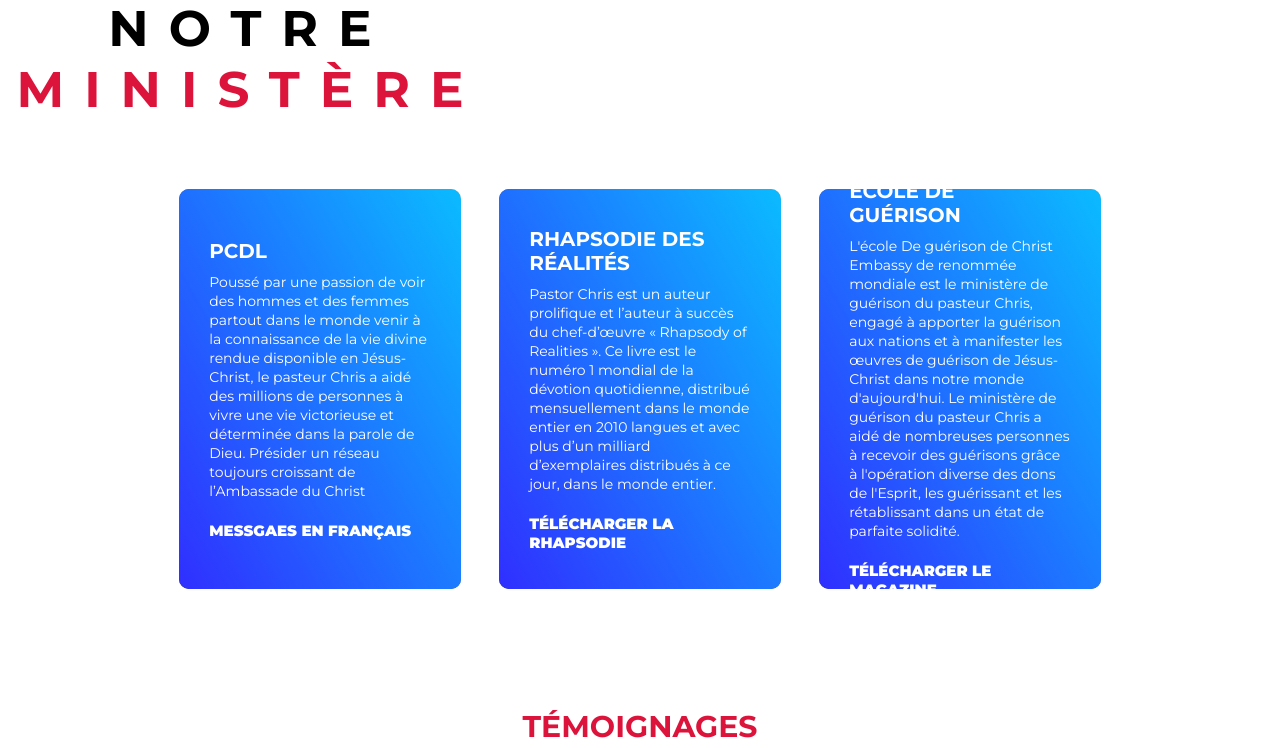
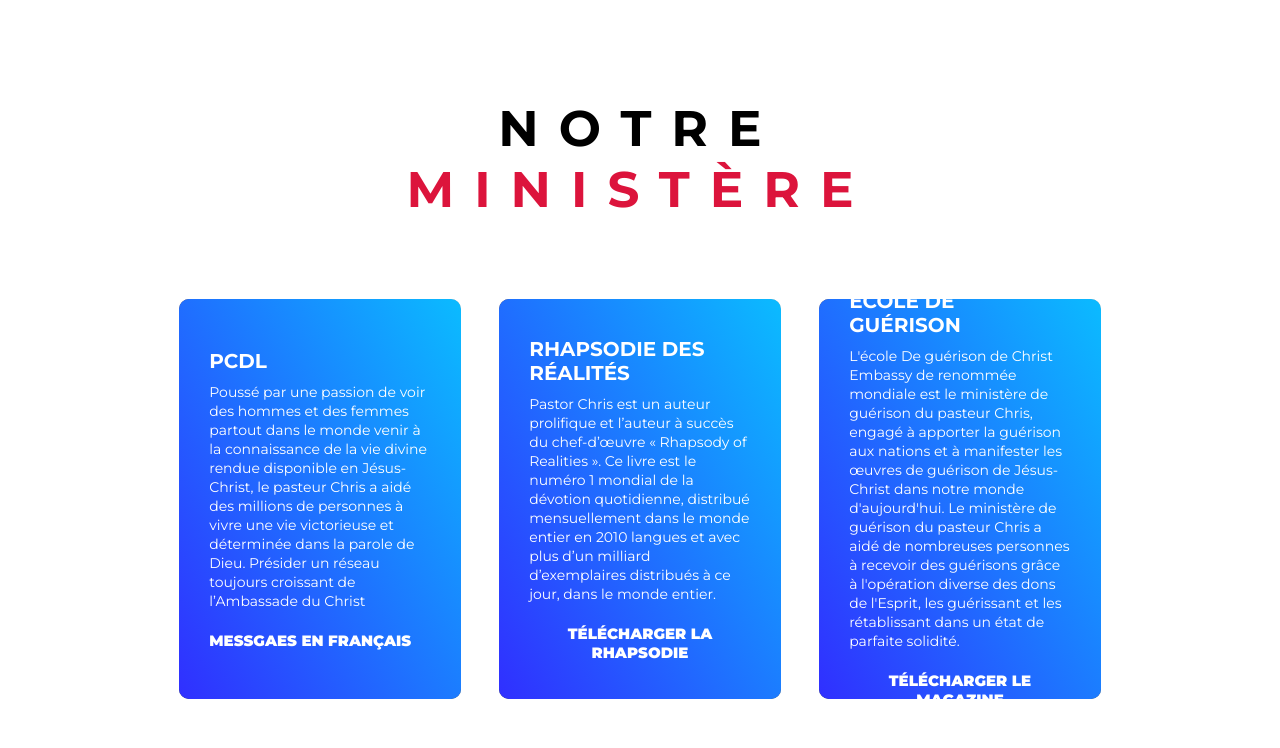
Before and after one commit to christ-embassy-church/ce-meaux, a plain HTML site: page index.html in a window 1280 px wide. Shown: the part 802-1550 px from the top of the page. Drawn offline with Linux system fonts and the light colour scheme.

Commit message:
Update index.html

```diff
--- a/index.html
+++ b/index.html
@@ -41,7 +41,7 @@
     <!-- End Hero Section-->
     <!--Services-->
     <section id="services">
-        <div class="services-container">
+        <div class="services container">
             <div class="service-top">
                 <h1 class="section-title">NOTRE<span> MINISTÈRE</span></h1>
             </div>
```
